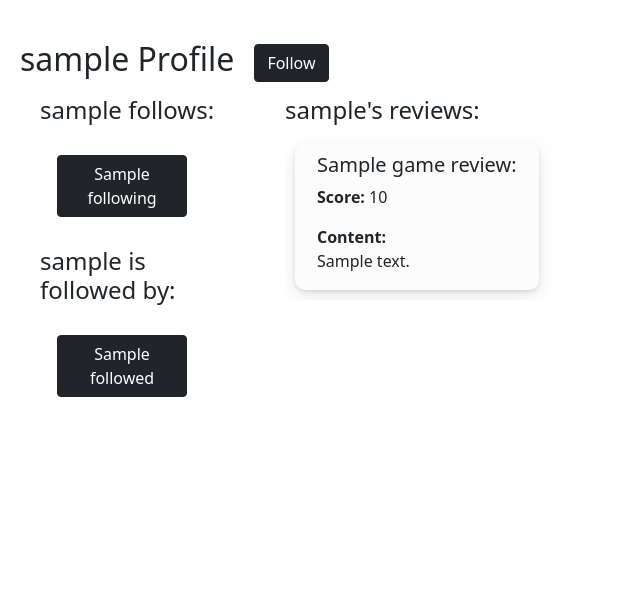
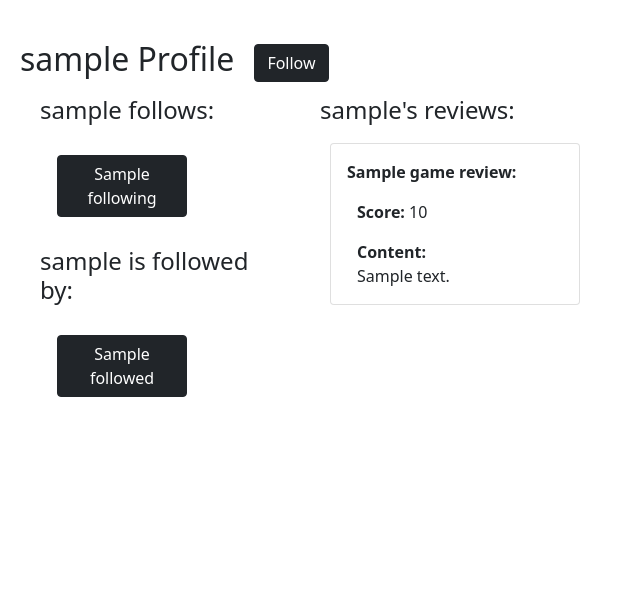
Before and after one commit to Krzys01k/BD2021-gamedb-neo4j, a Flask app: template FlaskApp/Templates/user_details.html in a window 1280 px wide. Shown: the part 56-651 px from the top of the page, without its empty margins (0-640 px from the left). Run offline with Flask 2, Linux system fonts and the light colour scheme; the template is opened without the code that fills it: most values are stand-ins (such as "Sample title", 1, 10 or a date in 2020).

Commit message:
uspójnienie wizualne

```diff
--- a/FlaskApp/Templates/game_details.html
+++ b/FlaskApp/Templates/game_details.html
@@ -28,6 +28,7 @@
     </div>
   </div>
 
+  <h3 style="margin: 20px 60px 0 60px">Reviews:</h3>
   <div style="margin: 0 50px;" class="row row-cols-1 row-cols-md-3 g-4">
       {% for review in reviews %}
       <div class="col">
--- a/FlaskApp/Templates/games.html
+++ b/FlaskApp/Templates/games.html
@@ -1,14 +1,14 @@
 {%extends "base.html"%}
 
 {%block content%}
-<h1>Games:</h1>
-<div style="margin: 0 50px;" class="row row-cols-1 row-cols-md-3 g-4">
+<h1 style="margin-left: 40px">Games:</h1>
+<div style="margin: 0 50px 50px 50px;" class="row row-cols-1 row-cols-md-3 g-4">
     {% for game in games %}
     <div class="col">
         <div class="card h-100">
             <img src="{{game['photo_url']}}" class="card-img-top" alt="{{game['title']}}">
             <div class="card-body">
-                <a href="/games/{{game['title']}}" class="stretched-link"> <h5 class="card-title">{{ game['title'] }}</h5> </a>
+                <a href="/games/{{game['title']}}" class="stretched-link" style="color: black; text-decoration: none"> <h5 class="card-title">{{ game['title'] }}</h5> </a>
                 <p class="card-text">{{ game['desc'] }}</p>
             </div>
         </div>
--- a/FlaskApp/Templates/user_details.html
+++ b/FlaskApp/Templates/user_details.html
@@ -22,9 +22,9 @@
     {% endif %}
 </div>
 <div class="d-flex flex-row">
-<div style="margin:40px; width:250px; margin-top:0">
+<div style="margin:40px; width:240px; margin-top:0; height: 500px;">
     <h4>{{user_name}} follows:</h4>
-        <div class="scrollspy-example" style="max-height:300px; overflow-y: scroll; overflow-x:hidden; width:180px; margin: 20px; margin-left:5px;">
+        <div class="scrollspy-example" style="max-height:200px; overflow-y: scroll; overflow-x:hidden; width:180px; margin: 20px; margin-left:5px;">
             {% for f in following %}
             <div class="container" style="margin:10px 10px 10px 0" >
                 <a class="btn btn-dark" href="\users\{{f}}" style="width:130px;">{{ f }}</a>
@@ -33,7 +33,7 @@
         </div>
 
     <h4>{{user_name}} is followed by:</h4>
-        <div class="scrollspy-example" style="max-height:300px; overflow-y: scroll; overflow-x:hidden; width:180px; margin: 20px; margin-left:5px;">
+        <div class="scrollspy-example" style="max-height:200px; overflow-y: scroll; overflow-x:hidden; width:180px; margin: 20px; margin-left:5px;">
             {% for f in followed %}
             <div class="container" style="margin:10px 10px 10px 0">
                 <a class="btn btn-dark" href="\users\{{f}}" style="width: 130px">{{ f }}</a>
@@ -42,19 +42,16 @@
         </div>
 </div>
 
-    <div style=" height: 100%; width:100%">
+    <div >
         <h4>{{user_name}}'s reviews:</h4>
-        <div class="d-flex flex-row align-items-start scrollspy-example flex-wrap align-items-stretch" style="max-height:500px; overflow-y: scroll;, height: auto; width:100%">
+        <div class="d-flex flex-row align-items-start scrollspy-example flex-wrap align-items-stretch" style="max-height:500px; overflow-y: scroll;">
             {% for r in reviews %}
-            <div class="container" style="max-width: 700px ; margin:10px; background-color: #fcfcfc; width: max-content; border-radius: 10px; min-width: 200px; box-shadow: 0 2px 4px 0 rgba(0, 0, 0, 0.1), 0 6px 20px 0 rgba(0, 0, 0, 0.09);" >
-
-                <div style="padding: 10px 10px 1px 10px; ">
-                    <h5>{{r['game']}} review:</h5>
-
-                    <p><b>Score: </b> {{r['score']}}</p>
-                    <p ><b>Content:</b><br> {{r['content']}}</p>
-
-                </div>
+            <div class="card h-100" style="max-width: 700px; min-width: 250px; margin:10px;">
+                  <div class="card-body" >
+                      <p class="card-text"><b>{{r['game']}} review:</b></p>
+                      <p class="card-text" style="margin-left: 10px"><b>Score: </b> {{r['score']}}</p>
+                      <p class="card-text" style="margin-left: 10px"><b>Content:</b><br> {{r['content']}}</p>
+                  </div>
             </div>
             {% endfor %}
         </div>
```
